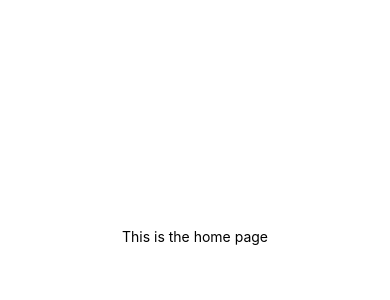
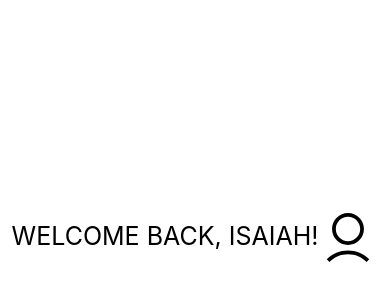
Before and after one commit to igrimzyi/TripHubReactNative, a React Native app: screen / in a window 390 px wide. Shown: the part 186-486 px from the top of the page. Built offline with nearby package versions, Linux system fonts and the light colour scheme.

Commit message:
Added content

```diff
--- a/App.js
+++ b/App.js
@@ -1,21 +1,34 @@
+//Dependecies
 import { StatusBar } from 'expo-status-bar';
-import { StyleSheet, Text, View } from 'react-native';
+import { StyleSheet, Text, View, Button } from 'react-native';
+import { NavigationContainer } from '@react-navigation/native';
+import { createNativeStackNavigator } from '@react-navigation/native-stack';
+
+// Local imports
 import Home from './components/home/Home';
+import Navigation from './components/Navigation';
+import Selector from './components/Selector';
+
+import Profile from './assets/profile.svg';
+
+const Stack = createNativeStackNavigator();
 
 export default function App() {
   return (
+
     <View style={styles.container}>
-      <Home/>
-      <StatusBar style="auto" />
+
+        <Home/>
+
+      {/* <StatusBar style="auto"/> */}
     </View>
   );
 }
 
 const styles = StyleSheet.create({
   container: {
-    flex: 1,
-    backgroundColor: '#fff',
-    alignItems: 'center',
-    justifyContent: 'center',
+    flex:10,
+    backgroundColor: '#fff'
+
   },
 });
--- /dev/null
+++ b/components/Navigation.tsx
@@ -0,0 +1,18 @@
+import React from "react";
+
+import { Svg } from "react-native-svg";
+import { View } from "react-native";
+import Profile from '../assets/profile.svg';
+
+const Navigation = () =>{
+
+    return(
+        <View>
+            <Profile width={120} height={10}/>
+        </View>
+    )
+
+
+}
+
+export default Navigation;
--- a/components/Selector.tsx
+++ b/components/Selector.tsx
@@ -1,12 +1,14 @@
 import React from "react";
 import { StyleSheet, Text, View } from 'react-native';
+import Svg, { Path } from "react-native-svg";
+
+
 
 const Selector = () => {
         return (
-            <View>
-                <Text>This would be selector</Text>
-            </View>
+                <View></View>
         );
 };
 
+
 export default Selector;
--- a/components/home/Home.tsx
+++ b/components/home/Home.tsx
@@ -1,13 +1,47 @@
 import React from "react";
 import { StyleSheet, Text, View } from 'react-native';
+import Svg, { Path } from "react-native-svg";
 
 const Home = () => {
         return (
-            <View>
-                <Text>This is the home page</Text>
+            <View style={styles.container} >
+
+                <View style={styles.header}>
+
+                    <Text style={styles.headerText}>WELCOME BACK, ISAIAH!</Text>
+
+                    <Svg style={styles.profileIcon} width={60} height={60} viewBox="0 0 128 128" fill="none">
+                            <Path d="M30 49C30 67.7 45.3 83 64 83C82.7 83 98 67.7 98 49C98 30.3 82.7 15 64 15C45.3 15 30 30.3 30 49ZM90 49C90 63.3 78.3 75 64 75C49.7 75 38 63.3 38 49C38 34.7 49.7 23 64 23C78.3 23 90 34.7 90 49Z" fill="black"/>
+                            <Path d="M24.4 119.4C35 108.8 49 103 64 103C79 103 92.9999 108.8 103.6 119.4L109.3 113.7C97.2 101.7 81.1 95 64 95C46.9 95 30.8 101.7 18.7 113.7L24.4 119.4Z" fill="black"/>
+                    </Svg>
+
+                </View>
+
             </View>
         );
 };
 
+const styles = StyleSheet.create({
+    profileIcon:{
+
+    },
+    headerText:{
+        textAlign: 'center',
+        fontSize:25,
+    },
+    container:{
+        flex:5,
+        alignItems: 'center',
+        // justifyContent: 'center',
+    },
+    header:{
+
+        flex:1,
+        // justifyContent: 'center',
+        alignItems: 'center',
+        flexDirection:'row',
+    }
+  });
+
 
 export default Home;
--- /dev/null
+++ b/declarations.d.ts
@@ -0,0 +1,6 @@
+declare module "*.svg" {
+  import React from 'react';
+  import { SvgProps } from "react-native-svg";
+  const content: React.FC<SvgProps>;
+  export default content;
+  }
--- a/jest.config.js
+++ b/jest.config.js
@@ -1,4 +1,7 @@
 module.exports = {
     preset: 'react-native',
-    moduleFileExtensions: ['ts', 'tsx', 'js', 'jsx', 'json', 'node']
+    moduleFileExtensions: ['ts', 'tsx', 'js', 'jsx', 'json', 'node'],
+    moduleNameMapper: {
+        "\\.svg": "<rootDir>/__mocks__/svgMock.js"
+      }
 };
```
Also changed, not shown: metro.config.js (added, +16 -0 lines), package.json (+7 -1 lines), assets/profile.svg (added), 1 other file (tests, documents, lock files or other folders).
